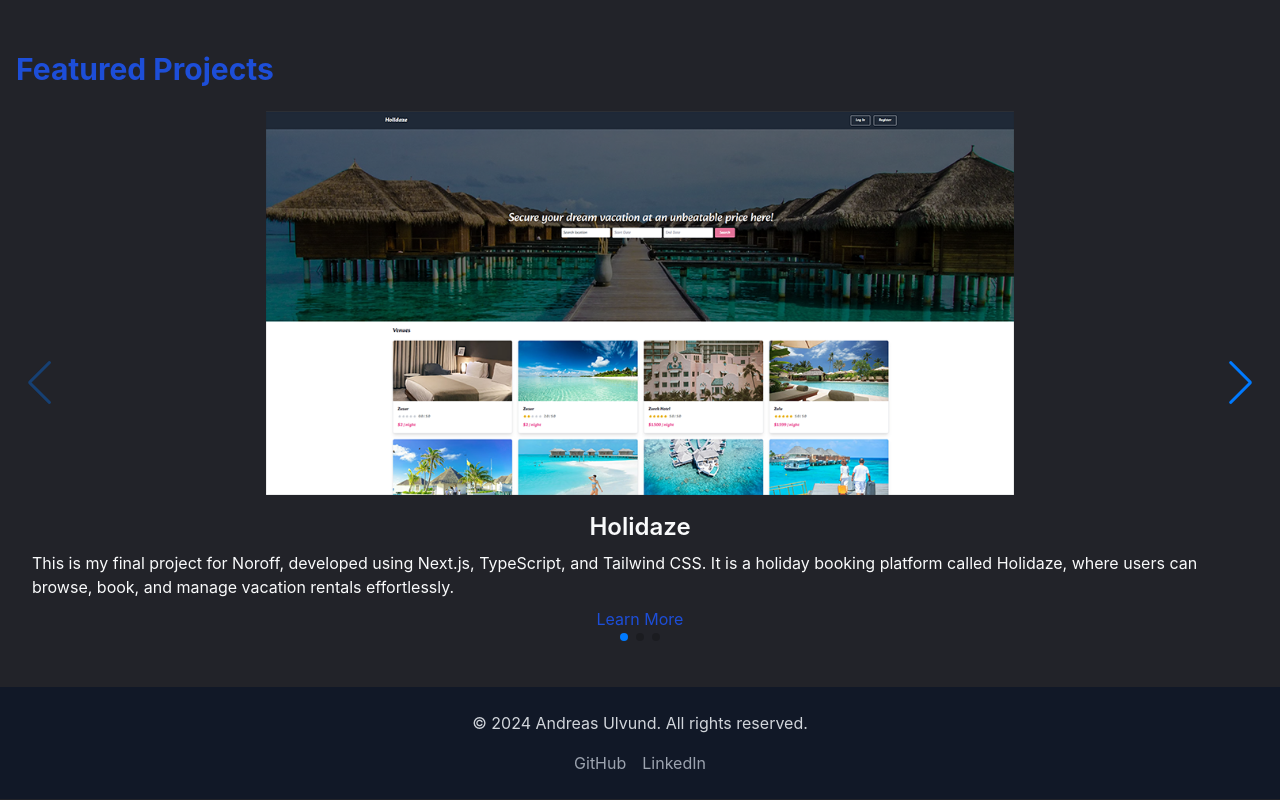
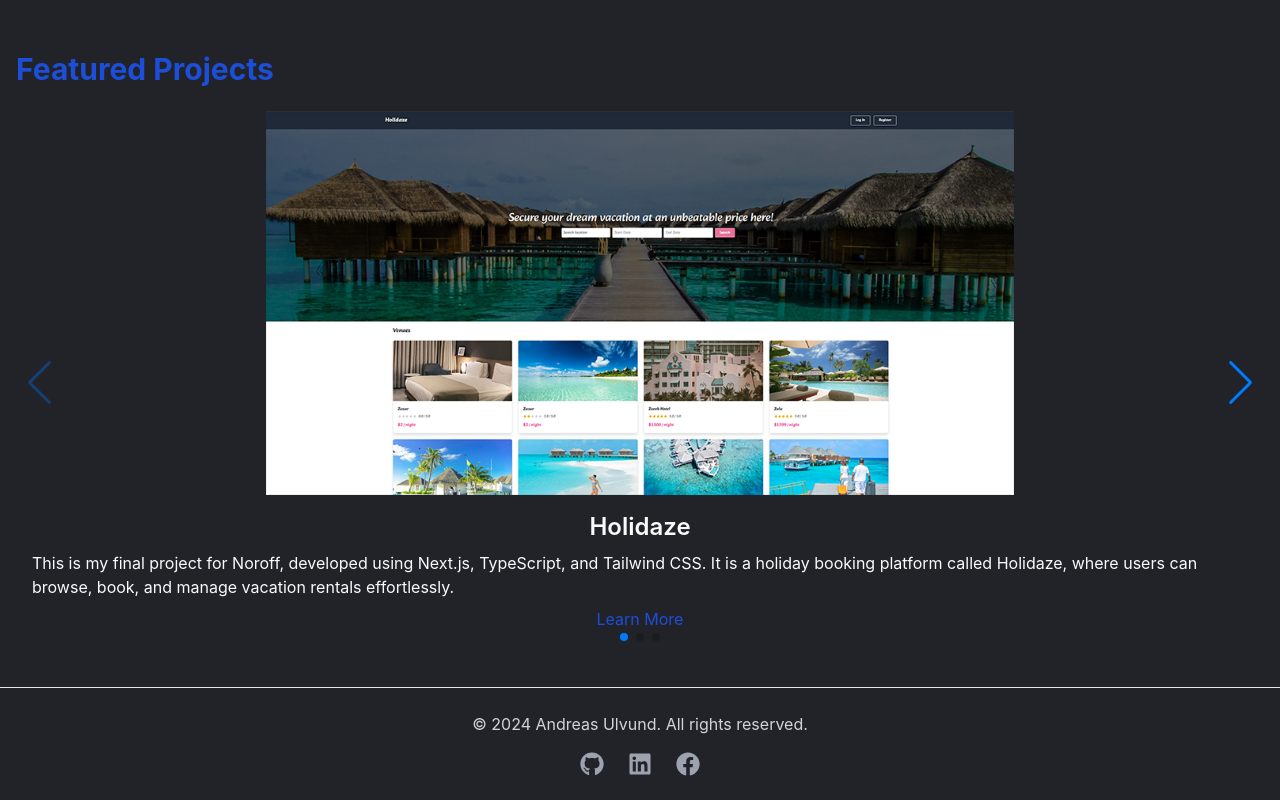
Before and after one commit to Ulvounth/portfolio, a Next.js app: page / in a window 1280 px wide. Shown: the part 845-1645 px from the top of the page. Built offline with nearby package versions, Linux system fonts and the light colour scheme.

Commit message:
Refactor Footer component and add social media icons

```diff
--- a/app/components/Footer.tsx
+++ b/app/components/Footer.tsx
@@ -1,29 +1,39 @@
-// components/Footer.tsx
+import { FaLinkedin, FaGithub, FaFacebook } from "react-icons/fa";
 
 const Footer = () => (
-  <footer className="bg-gray-900 text-gray-300">
+  <footer className="text-gray-300 border-t">
     <div className="container mx-auto px-4 py-6 text-center">
       <p>
         &copy; {new Date().getFullYear()} Andreas Ulvund. All rights reserved.
       </p>
-      <div className="mt-4">
+      <div className="mt-4 flex justify-center space-x-6">
+        {/* GitHub Icon */}
         <a
           href="https://github.com/Ulvounth"
-          className="text-gray-400 hover:text-white mx-2"
+          className="text-gray-400 hover:text-white"
           target="_blank"
           rel="noopener noreferrer"
         >
-          GitHub
+          <FaGithub size={24} />
         </a>
+        {/* LinkedIn Icon */}
         <a
           href="https://www.linkedin.com/in/andreas-ulvund-98066376/"
-          className="text-gray-400 hover:text-white mx-2"
+          className="text-gray-400 hover:text-white"
           target="_blank"
           rel="noopener noreferrer"
         >
-          LinkedIn
+          <FaLinkedin size={24} />
         </a>
-        {/* Add more social links as needed */}
+        {/* Facebook Icon */}
+        <a
+          href="https://www.facebook.com/your-facebook"
+          className="text-gray-400 hover:text-white"
+          target="_blank"
+          rel="noopener noreferrer"
+        >
+          <FaFacebook size={24} />
+        </a>
       </div>
     </div>
   </footer>
--- a/app/page.tsx
+++ b/app/page.tsx
@@ -21,13 +21,15 @@ export default function Home() {
               src="/images/Andreas.jpg"
               alt="Andreas"
               fill
+              sizes="(max-width: 768px) 50vw, (max-width: 1200px) 25vw, 20vw"
               style={{ objectFit: "cover" }}
+              priority
             />
           </div>
         </div>
         {/* Text Section */}
         <div className="md:w-1/2 h-1/2 md:h-full flex flex-col justify-center items-center md:items-start px-4 md:px-8">
-          <h1 className="text-3xl md:text-5xl font-bold text-primary mb-4">
+          <h1 className="text-3xl md:text-5xl font-bold  mb-4">
             Hi, I am Andreas
           </h1>
           <p className="text-lg md:text-2xl text-foreground mb-6 max-w-lg">
--- a/package.json
+++ b/package.json
@@ -14,6 +14,7 @@
     "next": "14.2.13",
     "react": "^18",
     "react-dom": "^18",
+    "react-icons": "^5.3.0",
     "swiper": "^11.1.14"
   },
   "devDependencies": {
```
Also changed, not shown: 1 other file (tests, documents, lock files or other folders).
